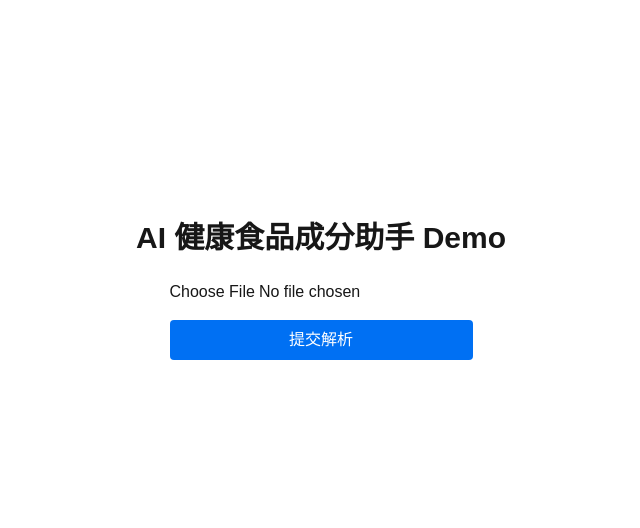
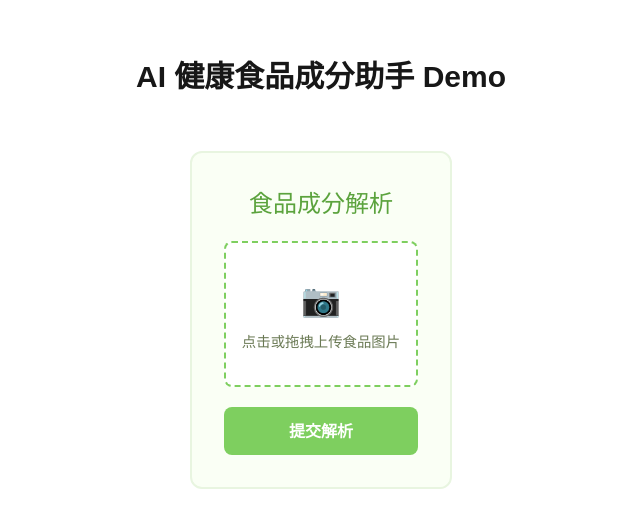
Before and after one commit to wickxtang/nextjs-boilerplate, a Next.js app: page / in a window 1280 px wide. Shown: the part 110-638 px from the top of the page, without its empty margins (319-959 px from the left). Built offline with nearby package versions, Linux system fonts and the light colour scheme.

Commit message:
上传解析页UI优化

```diff
--- a/app/FormUI.tsx
+++ b/app/FormUI.tsx
@@ -1,5 +1,16 @@
 'use client';
 import { useState } from 'react';
+
+const COLORS = {
+  green: '#7ecf5f',
+  greenDark: '#5ba33d',
+  greenLight: '#e8f5e0',
+  yellow: '#f9d84d',
+  yellowLight: '#fff9e0',
+  bg: '#fafff5',
+  text: '#3d4a2e',
+  textLight: '#6b7a55',
+};
 
 const FormUI = () => {
   const [imageUrl, setImageUrl] = useState('');
@@ -21,9 +32,55 @@ const FormUI = () => {
   };
 
   return (
-    <form onSubmit={handleImageSubmit} className="flex flex-col gap-4" style={{ maxWidth: '400px' }}>
+    <div style={{ maxWidth: '480px', margin: '2rem auto', fontFamily: 'system-ui, sans-serif' }}>
+      <form
+        onSubmit={handleImageSubmit}
+        style={{
+          background: COLORS.bg,
+          borderRadius: '12px',
+          padding: '2rem',
+          border: `2px solid ${COLORS.greenLight}`,
+          display: 'flex',
+          flexDirection: 'column',
+          gap: '1.25rem',
+        }}
+      >
+        <h1 style={{ margin: 0, fontSize: '1.5rem', color: COLORS.greenDark, textAlign: 'center' }}>
+          食品成分解析
+        </h1>
+
         {/* 预览 */}
-      {imageUrl && <img src={imageUrl} alt="预览" style={{ maxWidth: '100%' }} />}
+        {imageUrl && (
+          <div style={{
+            borderRadius: '8px',
+            overflow: 'hidden',
+            border: `2px solid ${COLORS.greenLight}`,
+            boxShadow: '0 2px 8px rgba(126,207,95,0.2)',
+          }}>
+            <img src={imageUrl} alt="预览" style={{ width: '100%', display: 'block' }} />
+          </div>
+        )}
+
+        <label
+          style={{
+            display: 'flex',
+            flexDirection: 'column',
+            alignItems: 'center',
+            gap: '0.5rem',
+            padding: '2rem 1rem',
+            borderRadius: '8px',
+            border: `2px dashed ${COLORS.green}`,
+            background: '#fff',
+            cursor: 'pointer',
+            transition: 'border-color 0.2s',
+            color: COLORS.textLight,
+            fontSize: '0.9rem',
+          }}
+          onMouseEnter={(e) => (e.currentTarget.style.borderColor = COLORS.greenDark)}
+          onMouseLeave={(e) => (e.currentTarget.style.borderColor = COLORS.green)}
+        >
+          <span style={{ fontSize: '2rem' }}>📷</span>
+          <span>{imageUrl ? '点击更换图片' : '点击或拖拽上传食品图片'}</span>
           <input
             type="file"
             accept="image/*"
@@ -33,34 +90,87 @@ const FormUI = () => {
               const file = e.target.files?.[0];
               if (file) setImageUrl(URL.createObjectURL(file));
             }}
+            style={{ display: 'none' }}
           />
+        </label>
+
         <button
           type="submit"
           style={{
-          padding: '0.5rem 1rem',
-          background: '#0070f3',
+            padding: '0.75rem 1.5rem',
+            background: COLORS.green,
             color: '#fff',
             border: 'none',
-          borderRadius: '4px'
+            borderRadius: '8px',
+            fontSize: '1rem',
+            fontWeight: 600,
+            cursor: 'pointer',
+            transition: 'background 0.2s',
           }}
+          onMouseEnter={(e) => (e.currentTarget.style.background = COLORS.greenDark)}
+          onMouseLeave={(e) => (e.currentTarget.style.background = COLORS.green)}
         >
           提交解析
         </button>
+
         {ocrResult && (
-        <div style={{ marginTop: '1rem' }}>
-          <h2>{ocrResult.name}</h2>
-          <p style={{ margin: '0.5rem 0' }}>
-            风险等级：<strong>{ocrResult.riskLabel}</strong>
+          <div style={{
+            marginTop: '0.5rem',
+            padding: '1.25rem',
+            background: '#fff',
+            borderRadius: '8px',
+            border: `1px solid ${COLORS.greenLight}`,
+          }}>
+            <h2 style={{ margin: '0 0 0.75rem', color: COLORS.text, fontSize: '1.15rem' }}>
+              {ocrResult.name}
+            </h2>
+
+            <div style={{
+              display: 'inline-block',
+              padding: '0.25rem 0.75rem',
+              borderRadius: '20px',
+              fontSize: '0.85rem',
+              fontWeight: 600,
+              background: COLORS.yellowLight,
+              color: COLORS.text,
+              border: `1px solid ${COLORS.yellow}`,
+              marginBottom: '1rem',
+            }}>
+              风险等级：{ocrResult.riskLabel}
+            </div>
+
+            <p style={{ color: COLORS.textLight, lineHeight: 1.6, margin: '0 0 1rem' }}>
+              {ocrResult.interpretation}
             </p>
-          <p>{ocrResult.interpretation}</p>
-          <ul>
+
+            <div style={{ borderTop: `1px solid ${COLORS.greenLight}`, paddingTop: '0.75rem' }}>
+              <span style={{ fontWeight: 600, color: COLORS.text, fontSize: '0.9rem' }}>成分列表</span>
+              <ul style={{
+                margin: '0.5rem 0 0',
+                padding: '0 0 0 1.25rem',
+                display: 'flex',
+                flexDirection: 'column',
+                gap: '0.3rem',
+              }}>
                 {ocrResult.ingredients.map((ingredient) => (
-              <li key={ingredient}>{ingredient}</li>
+                  <li key={ingredient} style={{
+                    color: COLORS.textLight,
+                    fontSize: '0.9rem',
+                    listStyle: 'none',
+                    padding: '0.35rem 0.75rem',
+                    background: COLORS.bg,
+                    borderRadius: '6px',
+                    border: `1px solid ${COLORS.greenLight}`,
+                  }}>
+                    {ingredient}
+                  </li>
                 ))}
               </ul>
             </div>
+          </div>
         )}
       </form>
+    </div>
   );
 };
 
```
Lines whose indentation alone changed are shown as unchanged.
